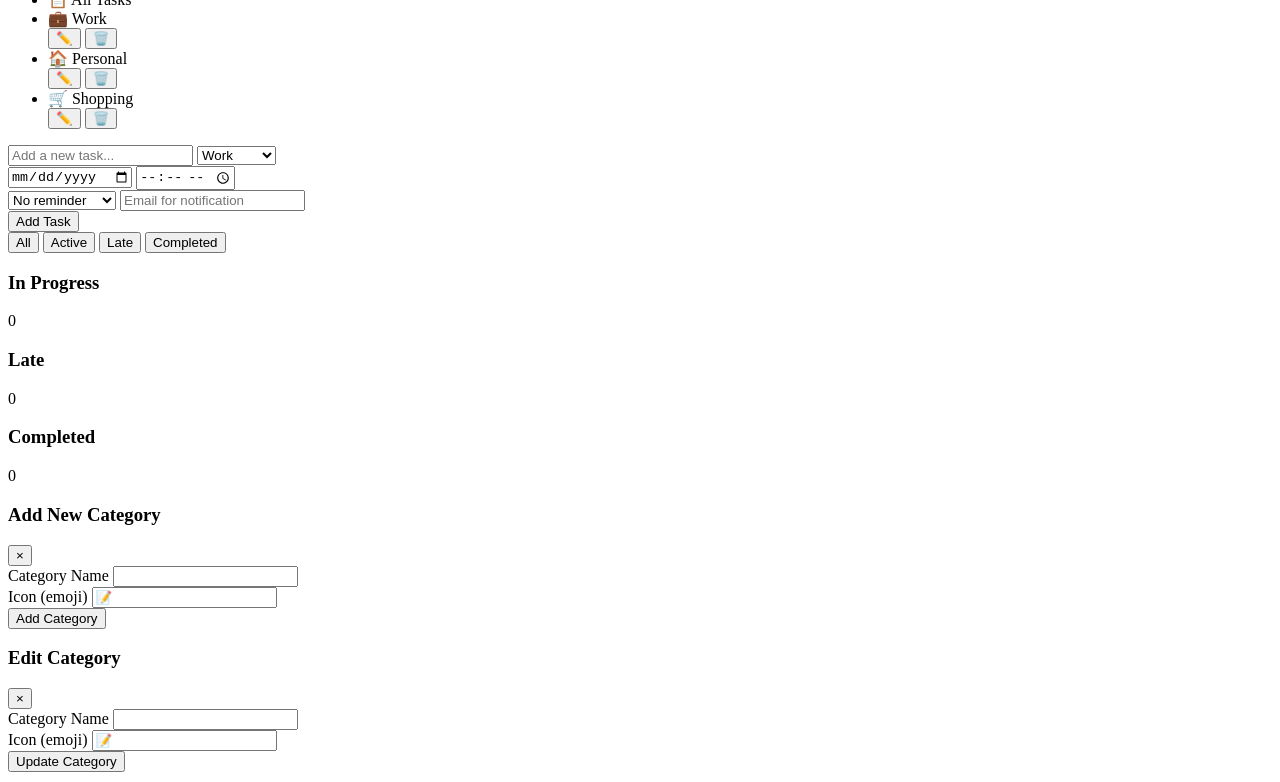
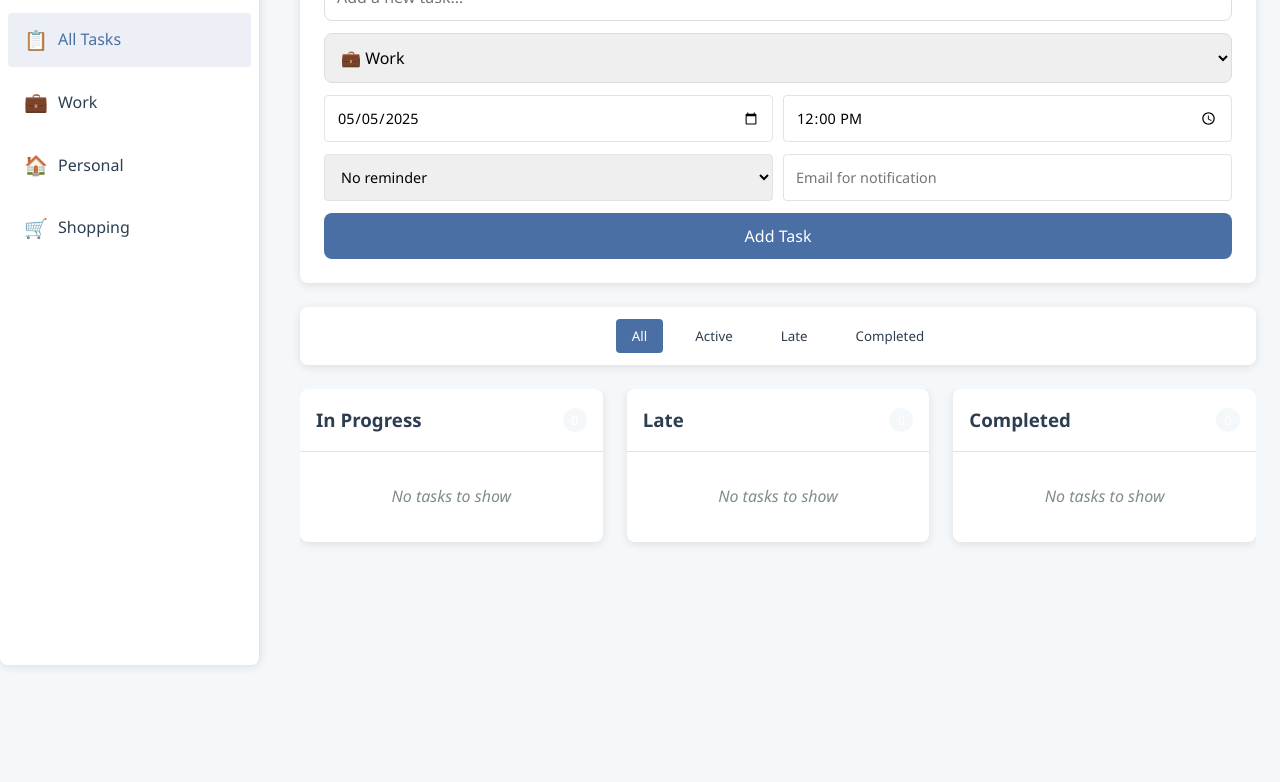
Before and after one commit to TeerapatPDev/TO-DO-LIST-TEST, a plain HTML site: page public/index.html in a window 1280 px wide. Shown: the part 174-956 px from the top of the page. After the commit the page ends 855 px from the top, so only its background shows below. Drawn offline with Linux system fonts and the light colour scheme; the site is published under a folder, as on GitHub Pages, so addresses that start at the root find nothing.

Commit message:
แก้ path รอบที่ 2

```diff
--- a/public/index.html
+++ b/public/index.html
@@ -4,7 +4,7 @@
         <meta charset="UTF-8">
         <meta name="viewport" content="width=device-width, initial-scale=1.0">
         <title>Task Manager with Containers</title>
-        <link rel="stylesheet" href="/css/styles.css">
+        <link rel="stylesheet" href="../css/styles.css">
     </head>
     <body>
         <header class="app-header">
@@ -229,6 +229,6 @@
             </div>
         </div>
 
-        <script src="/js/script.js"></script>
+        <script src="../js/script.js"></script>
     </body>
 </html>
```
